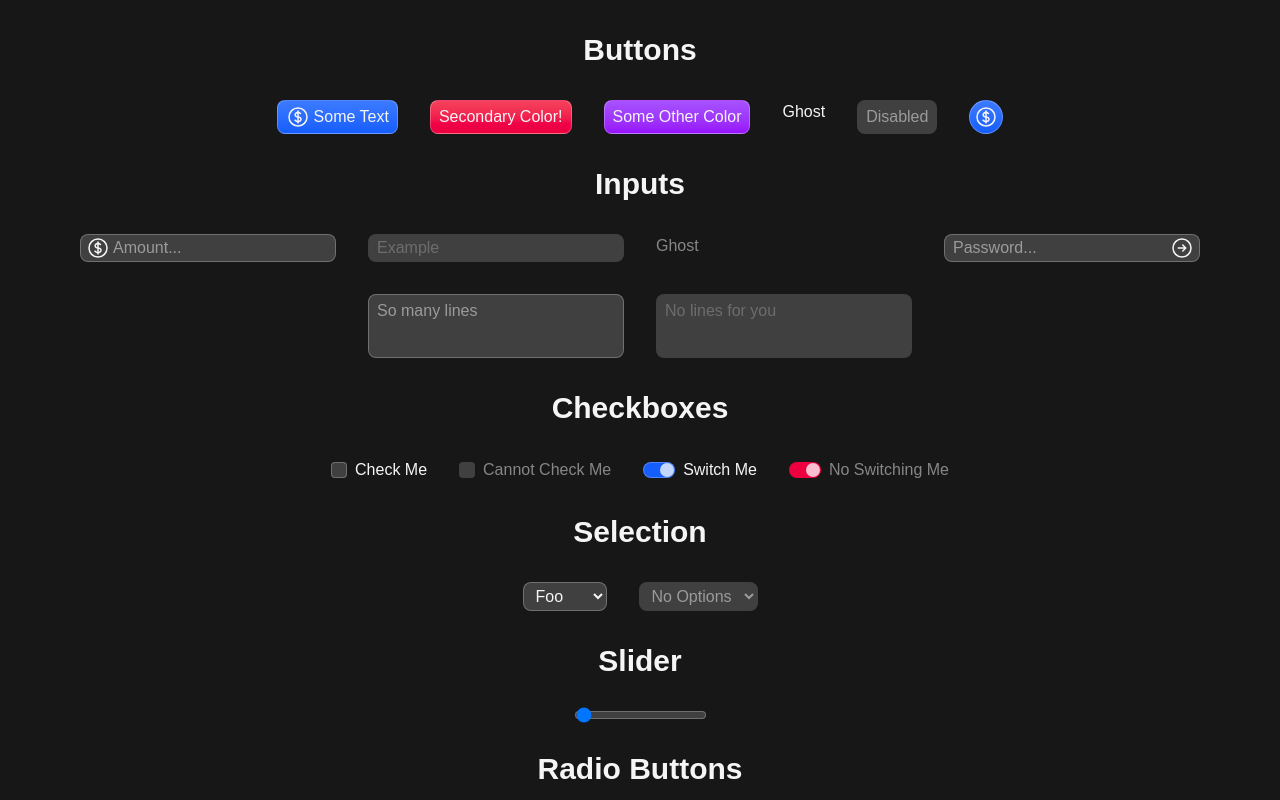
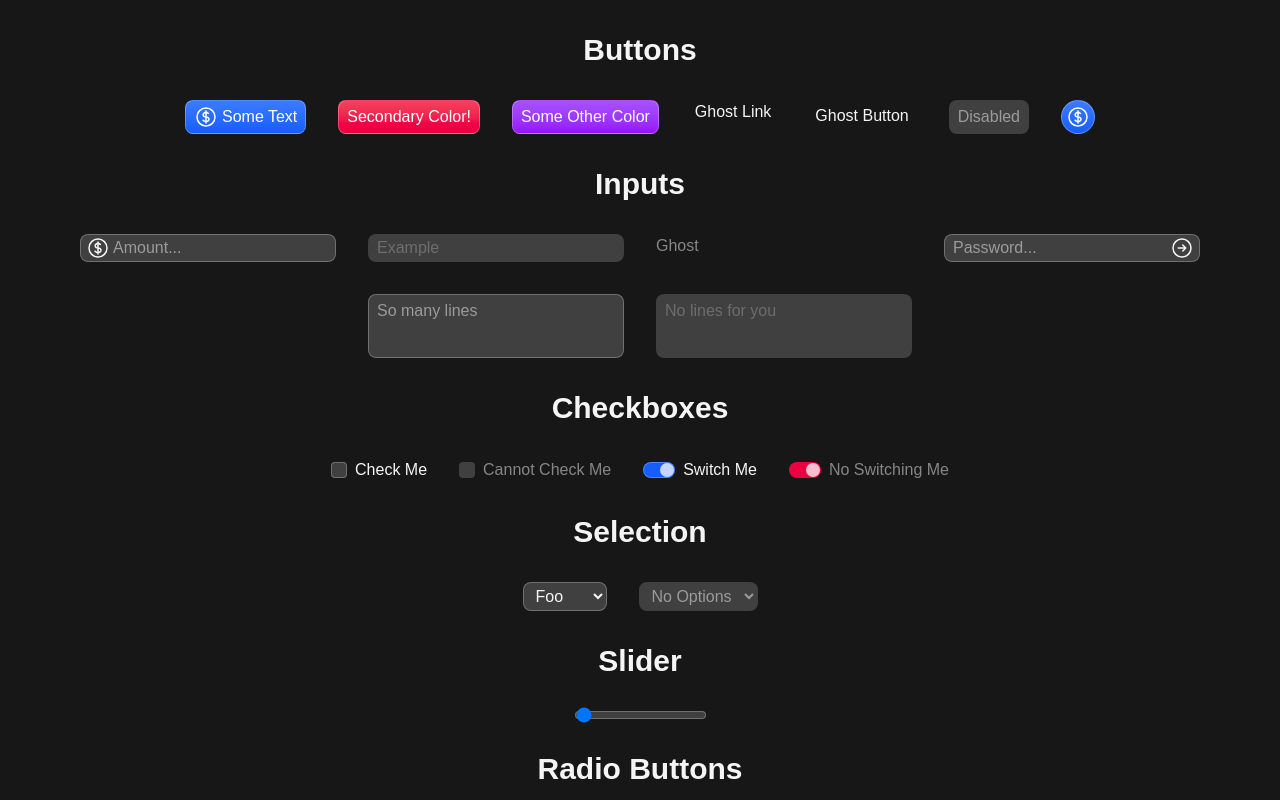
Before and after one commit to josssch/mock-ui, a SvelteKit app: page / in a window 1280 px wide. Shown: the top 800 px of the page. Built offline with nearby package versions, Linux system fonts and the light colour scheme; a web font is replaced by a local one.

Commit message:
style: ghost `MockButton` now better resembles button

```diff
--- a/src/default.css
+++ b/src/default.css
@@ -29,6 +29,9 @@
 
     /* Default Component Background Color */
     --color-component: var(--color-primary);
+
+    /* Color for Text Against the Component Background Color */
+    --color-component-text: var(--color-white);
 
     /* Component Border Colors */
 
--- a/src/lib/ui/MockButton.svelte
+++ b/src/lib/ui/MockButton.svelte
@@ -50,14 +50,14 @@
     {href}
     {type}
     class={cn(
-        'group/button flex cursor-pointer flex-wrap items-center gap-sm font-medium disabled:bg-subtle',
+        'group/button flex cursor-pointer flex-wrap items-center gap-sm rounded-default font-medium disabled:bg-subtle',
         COMPONENT_DISABLED,
         ghost
-            ? 'hover:underline'
-            : `${COMPONENT_BORDER_HOCUS} rounded-default bg-gradient-to-t transition active:transition-none enabled:from-component enabled:to-component-lighter enabled:active:translate-y-0.5`,
+            ? 'transition-colors hover:bg-subtle-darker'
+            : `${COMPONENT_BORDER_HOCUS} bg-gradient-to-t text-component-text transition active:transition-none enabled:from-component enabled:to-component-lighter enabled:active:translate-y-0.5`,
         // unless we have the `small` flag, apply padding
         // and make it even based on whether it's a circle
-        !small ? (circle ? 'p-sm' : 'px-md py-sm') : '',
+        !small ? (circle ? 'p-sm' : 'px-md py-sm') : 'px-sm',
         circle && 'aspect-square rounded-full',
         clazz,
     )}
--- a/src/routes/+page.svelte
+++ b/src/routes/+page.svelte
@@ -39,9 +39,14 @@
 
     <MockButton
         href="#button"
-        label="Ghost"
+        label="Ghost Link"
         ghost
         small
+    />
+
+    <MockButton
+        label="Ghost Button"
+        ghost
     />
 
     <MockButton
```
